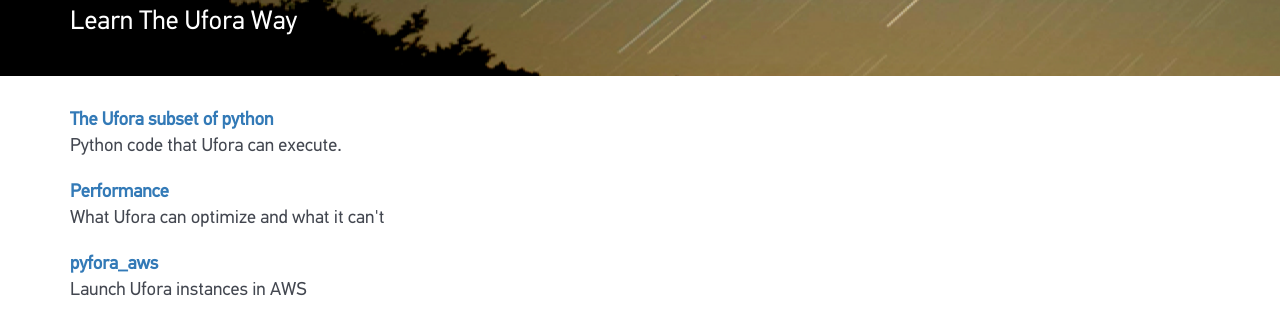
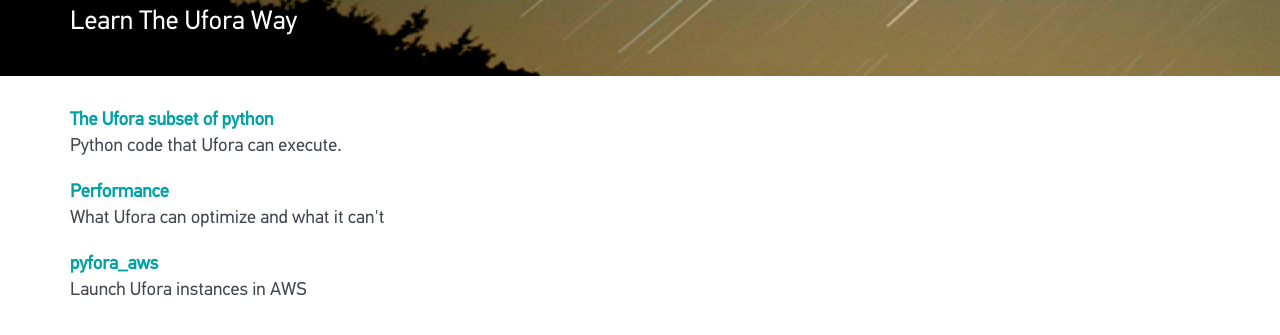
Before and after one commit to ufora/ufora, a Jekyll site: the page built from content/documentation/toc.md, in a window 1280 px wide. Shown: the part 149-484 px from the top of the page. Built offline with Jekyll 4.4.1, drawn with Linux system fonts in a browser that asks for light colours; some web fonts are replaced; Markdown is read by kramdown in place of the engine named in the settings.

Commit message:
Styling links to use brand colors

```diff
--- a/css/style.scss
+++ b/css/style.scss
@@ -26,6 +26,10 @@
 h1 {
   font-weight: bold;
   margin-top: 30px;
+}
+
+a {
+  color: $ufora-caicos-blue;
 }
 
 .navbar {
```
